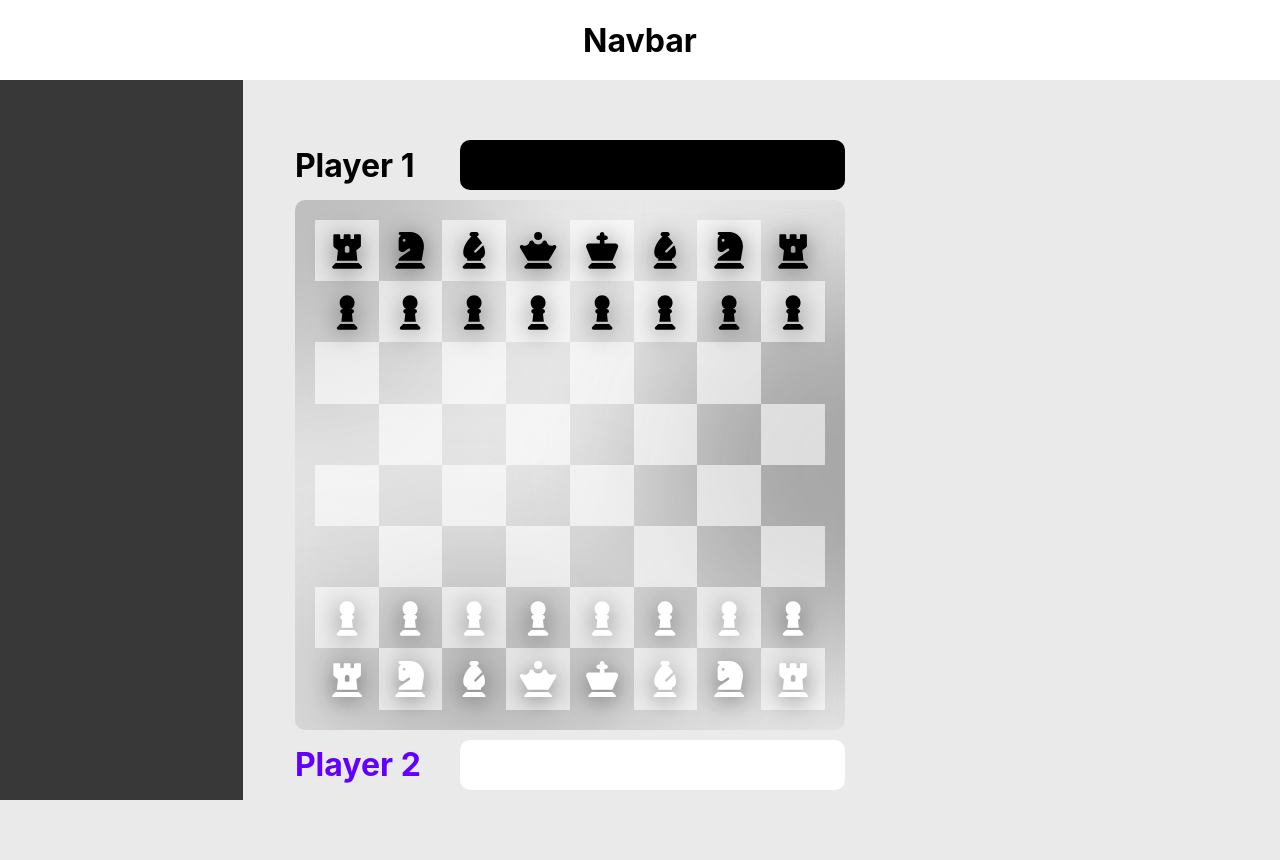
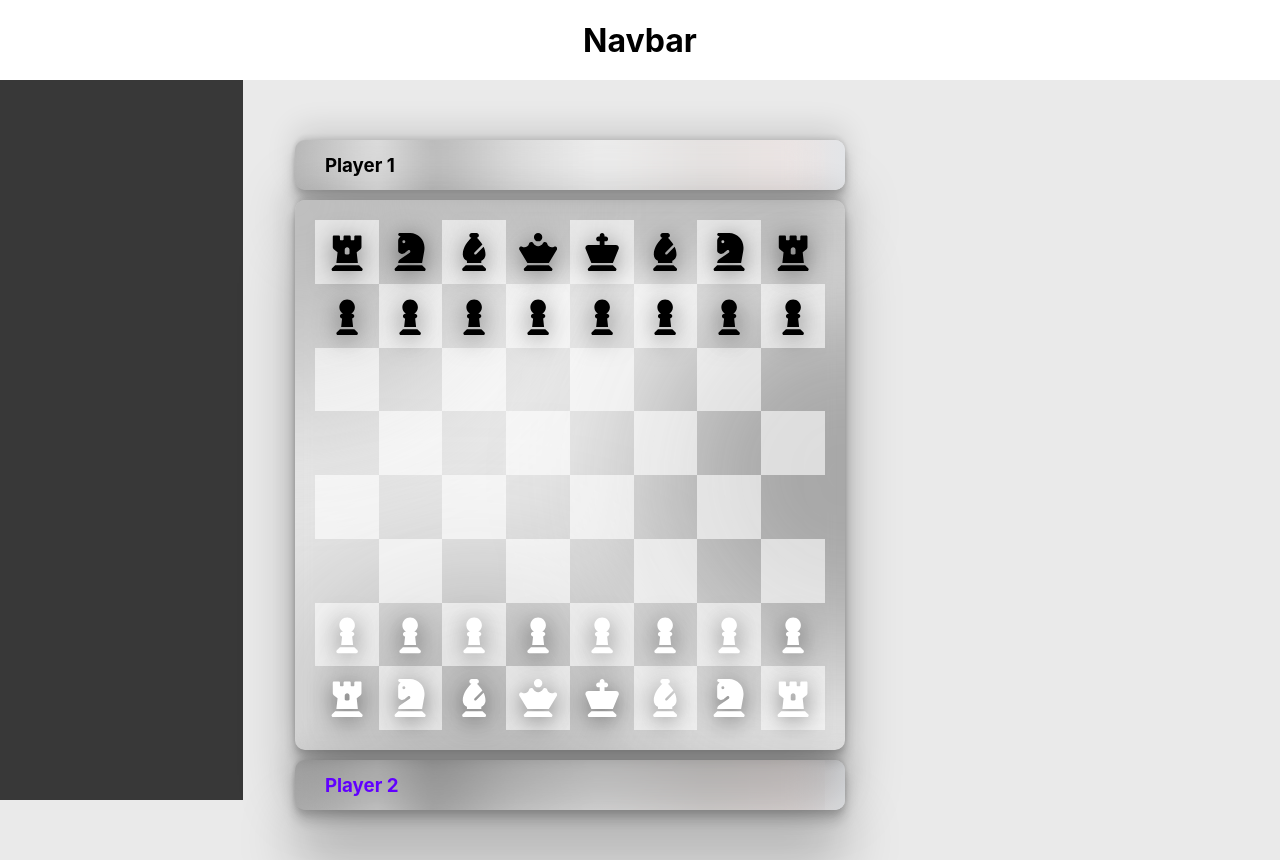
Before and after one commit to christopher-alba/react-chess, a React (Vite) app: page / in a window 1280 px wide. Built offline with nearby package versions, Linux system fonts and the light colour scheme.

Commit message:
change chess board design

```diff
--- a/src/components/ChessBoard.tsx
+++ b/src/components/ChessBoard.tsx
@@ -299,15 +299,18 @@ const ChessBoard: FC = () => {
   return (
     <MainChessboardWrapper>
       <CapturedDivWrapper>
+        <CapturedPiecesWrapper>
+          <CapturedPiecesWrapperOverlay>
             <PlayerName
               style={{
                 color:
-              currentTeam === Team.Black ? theme.colors.tertiary1 : "inherit",
+                  currentTeam === Team.Black
+                    ? theme.colors.tertiary1
+                    : "inherit",
               }}
             >
               Player 1
             </PlayerName>
-        <CapturedPiecesWrapper style={{ background: "black" }}>
             {deadPiecesState
               ?.filter((piece) => piece.team === Team.White)
               .map((piece, index) => {
@@ -322,6 +325,7 @@ const ChessBoard: FC = () => {
                   ></ChessPieceSmall>
                 );
               })}
+          </CapturedPiecesWrapperOverlay>
         </CapturedPiecesWrapper>
       </CapturedDivWrapper>
       <TilesWrapper>
@@ -406,15 +410,18 @@ const ChessBoard: FC = () => {
         })}
       </TilesWrapper>
       <CapturedDivWrapper>
+        <CapturedPiecesWrapper>
+          <CapturedPiecesWrapperOverlay>
             <PlayerName
               style={{
                 color:
-              currentTeam === Team.White ? theme.colors.tertiary1 : "inherit",
+                  currentTeam === Team.White
+                    ? theme.colors.tertiary1
+                    : "inherit",
               }}
             >
               Player 2
             </PlayerName>
-        <CapturedPiecesWrapper style={{ background: "white" }}>
             {deadPiecesState
               ?.filter((piece) => piece.team === Team.Black)
               .map((piece, index) => {
@@ -429,6 +436,7 @@ const ChessBoard: FC = () => {
                   ></ChessPieceSmall>
                 );
               })}
+          </CapturedPiecesWrapperOverlay>
         </CapturedPiecesWrapper>
       </CapturedDivWrapper>
     </MainChessboardWrapper>
@@ -445,6 +453,9 @@ const Tile = styled("div")`
 `;
 
 const TilesWrapper = styled("div")`
+  box-shadow: rgba(0, 0, 0, 0.25) 0px 54px 55px,
+    rgba(0, 0, 0, 0.12) 0px -12px 30px, rgba(0, 0, 0, 0.12) 0px 4px 6px,
+    rgba(0, 0, 0, 0.17) 0px 12px 13px, rgba(0, 0, 0, 0.09) 0px -3px 5px;
   display: grid;
   grid-template-columns: 1fr 1fr 1fr 1fr 1fr 1fr 1fr 1fr;
   grid-template-rows: 1fr 1fr 1fr 1fr 1fr 1fr 1fr 1fr;
@@ -541,13 +552,38 @@ const CapturedPiecesWrapper = styled("div")`
   display: flex;
   flex-wrap: nowrap;
   align-items: center;
-  padding: 20px;
   border-radius: 10px;
+  overflow: hidden;
   height: 100%;
+  padding-right: 20px;
   box-sizing: border-box;
-  width: 70%;
-  overflow: hidden;
+  width: 100%;
   margin-left: auto;
+  box-shadow: rgba(0, 0, 0, 0.25) 0px 54px 55px,
+    rgba(0, 0, 0, 0.12) 0px -12px 30px, rgba(0, 0, 0, 0.12) 0px 4px 6px,
+    rgba(0, 0, 0, 0.17) 0px 12px 13px, rgba(0, 0, 0, 0.09) 0px -3px 5px;
+  background: linear-gradient(
+    -90deg,
+    #e3e5e8 0%,
+    #ebe4e3 10%,
+    #e4e1e0 25%,
+    #ececec 45%,
+    #dadada 60%,
+    #b8b8b8 75%,
+    #d3d3d37c 85%,
+    #0000003a 100%
+  );
+`;
+
+const CapturedPiecesWrapperOverlay = styled("div")`
+  backdrop-filter: blur(18px);
+  height: 100%;
+  width: 100%;
+  height: 50px;
+  box-sizing: border-box;
+  display: flex;
+  flex-wrap: nowrap;
+  align-items: center;
 `;
 
 const CapturedDivWrapper = styled("div")`
@@ -555,16 +591,18 @@ const CapturedDivWrapper = styled("div")`
   margin-bottom: 10px;
   display: flex;
   height: 50px;
-  overflow: hidden;
   align-items: center;
 `;
 
-const PlayerName = styled("h1")`
+const PlayerName = styled("h3")`
   margin: 0;
+  width: 200px;
+  padding-left:30px;
 `;
 
 const MainChessboardWrapper = styled("div")`
   max-width: 550px;
+  aspect-ratio: 1/1;
 `;
 
 export default ChessBoard;
```
Lines whose indentation alone changed are shown as unchanged.
